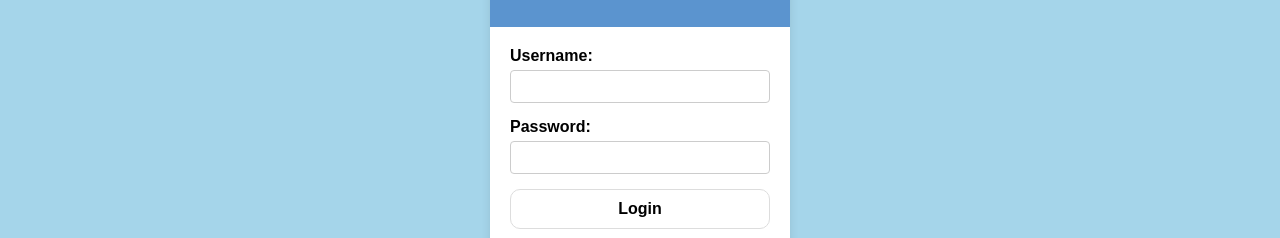
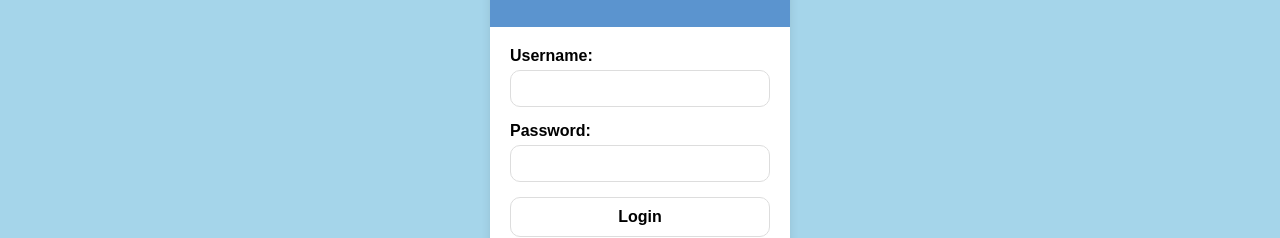
Before and after one commit to kamityler/MedicalService2.0, a React (Create React App) app: page / in a window 1280 px wide. Shown: the part 170-408 px from the top of the page. Built offline with nearby package versions, Linux system fonts and the light colour scheme.

Commit message:
login-window-css-improved

```diff
--- a/src/pages/LoginWindow/LoginWindow.css
+++ b/src/pages/LoginWindow/LoginWindow.css
@@ -39,11 +39,12 @@
 
 .form-group input {
     width: 100%;
-    padding: 8px;
+    padding: 10px;
     box-sizing: border-box;
-    border: 1px solid #ccc;
-    border-radius: 4px;
+    border: 1px solid #ddd;
+    border-radius: 10px;
 }
+
 
 .form-group button{
     background-color: #fff;
```
